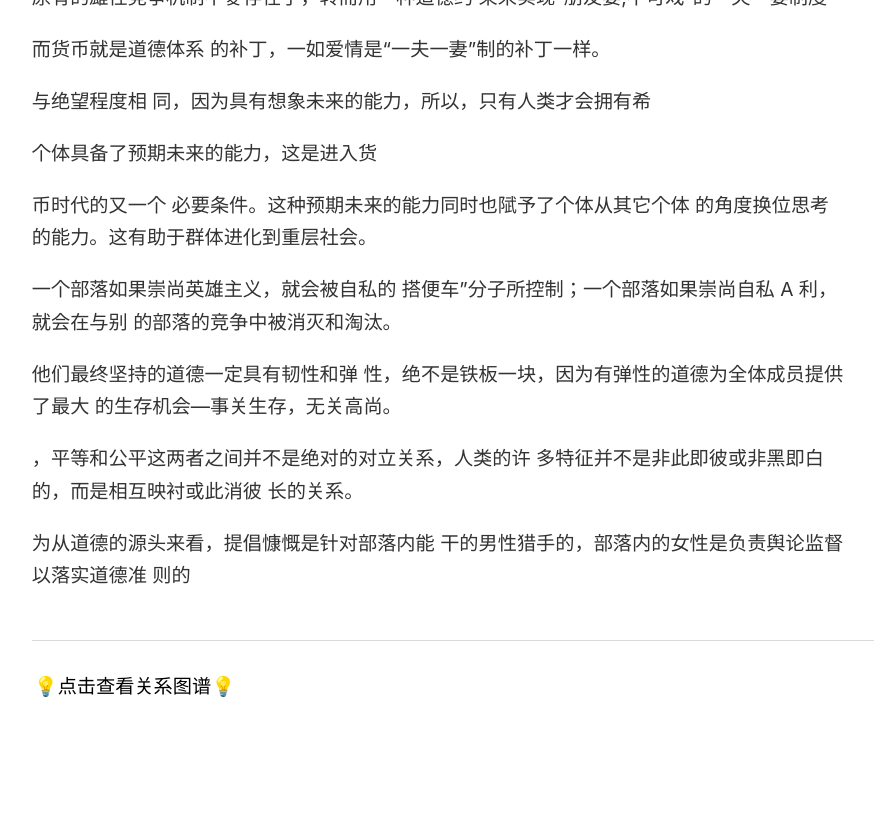
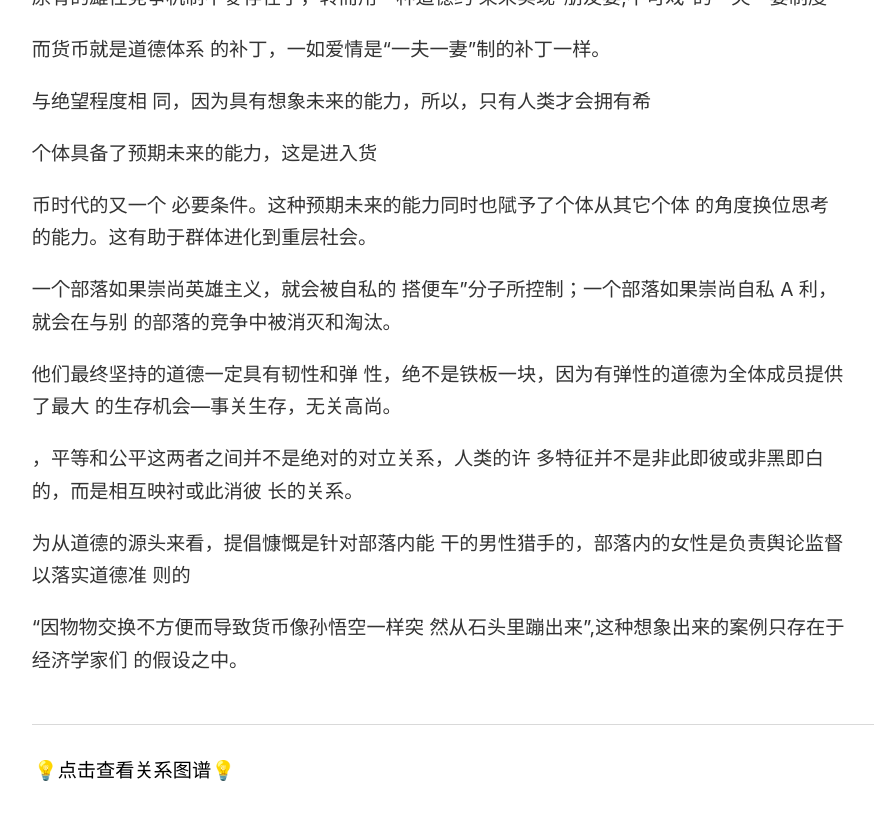
Before and after one commit to wingowen/digital-garden-jekyll, a Jekyll site: the page built from _notes/金融哲学三部曲：货币起源.md, in a window 1280 px wide and 900 px high, scrolled down 1829 px. Shown: the top 820 px of the window, without its empty margins (45-919 px from the left). Built offline with Jekyll 4.4.1, drawn with Linux system fonts in a browser that asks for light colours.

Commit message:
vault backup: 2024-09-26 19:43:34

```diff
--- a/_notes/金融哲学三部曲：货币起源.md
+++ b/_notes/金融哲学三部曲：货币起源.md
@@ -53,3 +53,5 @@
 ，平等和公平这两者之间并不是绝对的对立关系，人类的许 多特征并不是非此即彼或非黑即白的，而是相互映衬或此消彼 长的关系。
 
 为从道德的源头来看，提倡慷慨是针对部落内能 干的男性猎手的，部落内的女性是负责舆论监督以落实道德准 则的
+
+“因物物交换不方便而导致货币像孙悟空一样突 然从石头里蹦出来”,这种想象出来的案例只存在于经济学家们 的假设之中。
```
